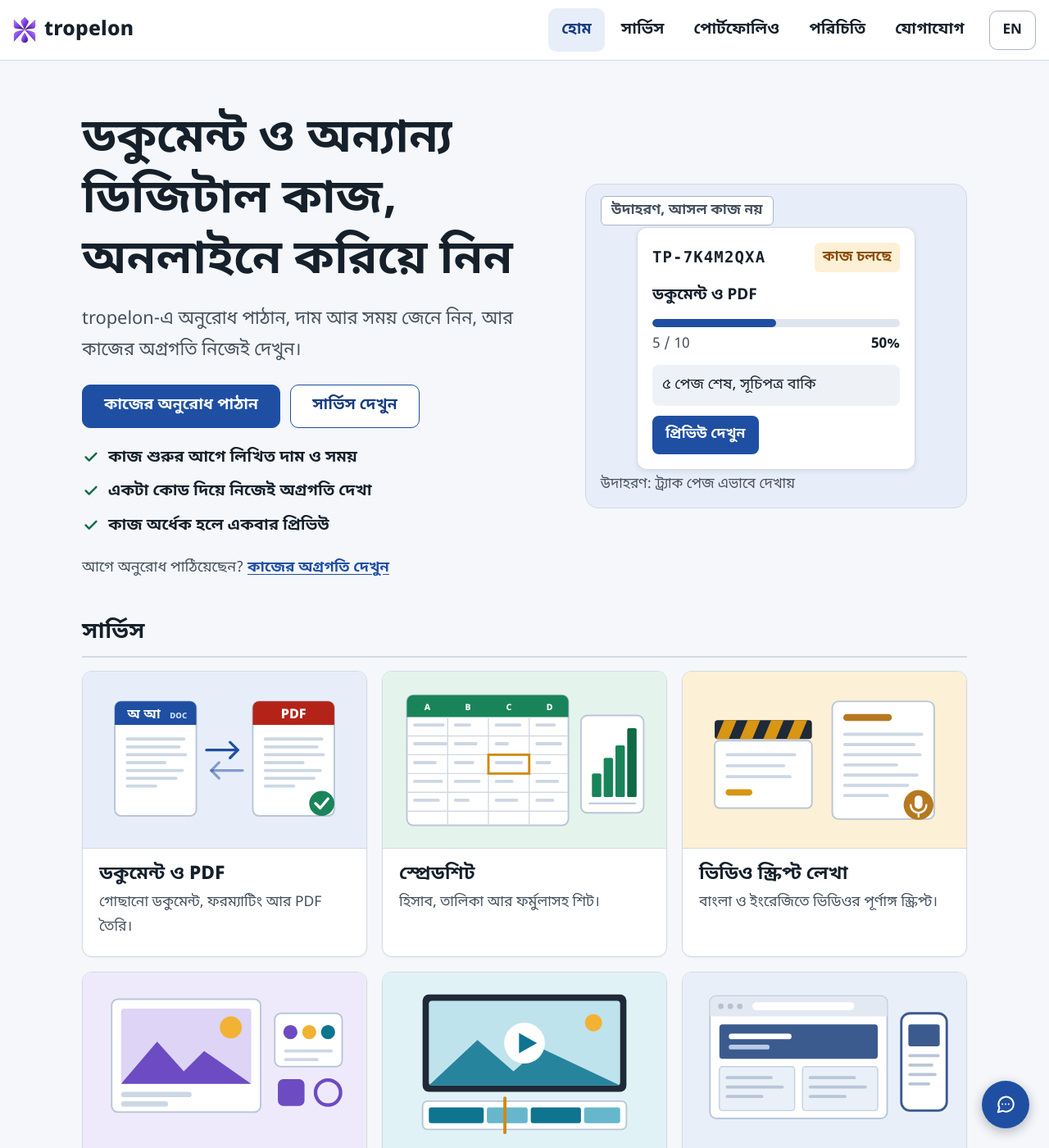
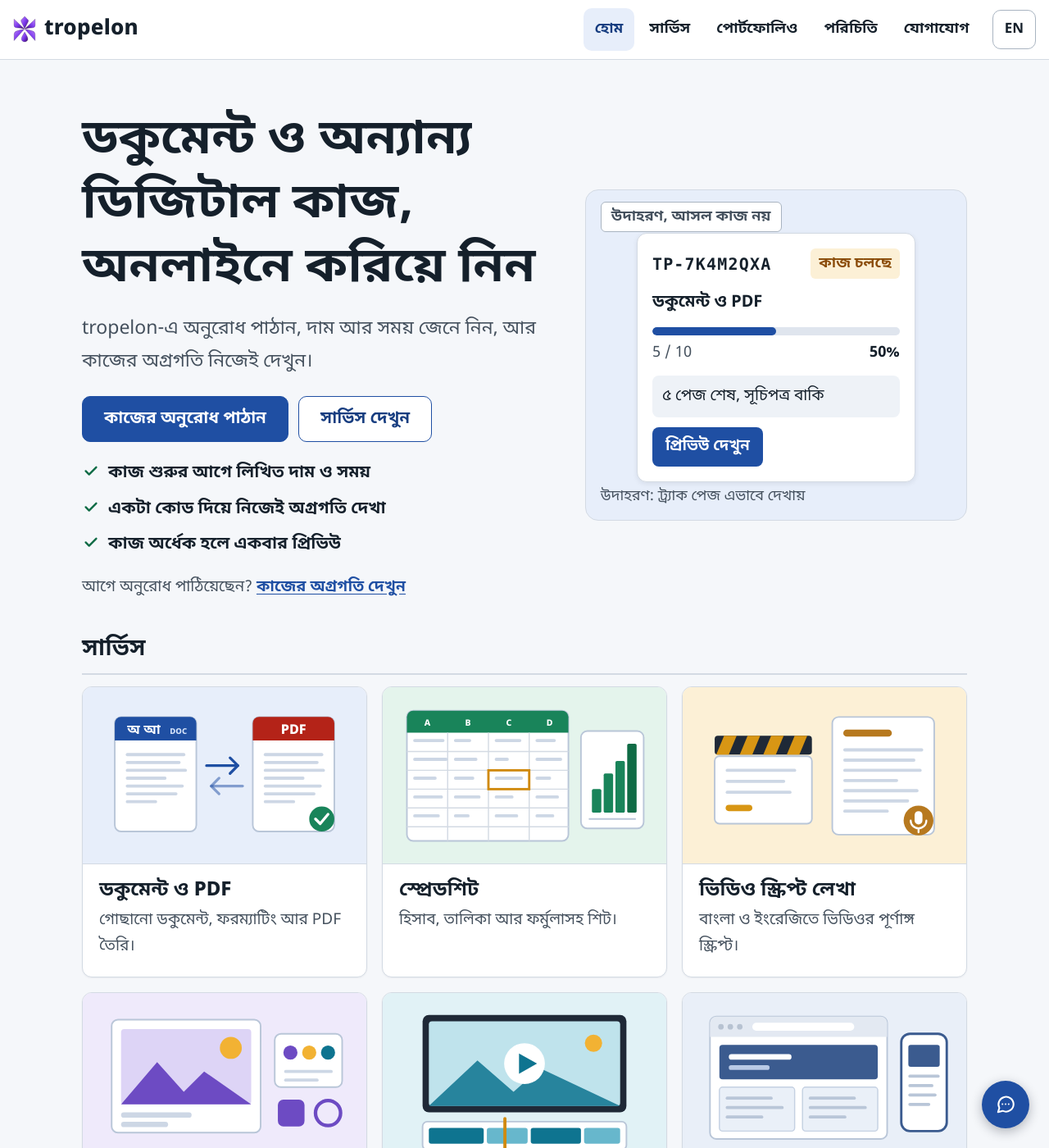
Before and after one commit to tropelon/Ponzile, a Jekyll site: the page built from index.html, in a window 1280 px wide and 1400 px high. Shown: the whole window at 82% size. Built offline with Jekyll 4.4.1, drawn with Linux system fonts in a browser that asks for light colours.

Commit message:
Update site.css

```diff
--- a/assets/site.css
+++ b/assets/site.css
@@ -11,8 +11,9 @@
   --r:12px;--nav-h:68px
 }
 *{box-sizing:border-box;margin:0}
-html{-webkit-text-size-adjust:100%;scroll-behavior:smooth;font-size:112.5%;color-scheme:light}
-@media (min-width:1000px){html{font-size:118.75%}}
+html{-webkit-text-size-adjust:100%;scroll-behavior:smooth;font-size:125%;color-scheme:light}
+html[data-fs="1"]{font-size:143.75%}
+html[data-fs="2"]{font-size:162.5%}
 html[lang=bn] .en,html[lang=en] .bn{display:none}
 body{min-height:100vh;color:var(--text);font:1rem/1.75 "Noto Sans Bengali","Noto Sans",system-ui,-apple-system,"Segoe UI",sans-serif;background:var(--bg);padding-bottom:calc(var(--nav-h) + env(safe-area-inset-bottom))}
 a{color:inherit;text-decoration:none}
@@ -20,14 +21,17 @@ img,video,iframe{max-width:100%}
 h1,h2,h3{line-height:1.35;font-weight:700;color:var(--text)}
 :focus-visible{outline:3px solid #f59e0b;outline-offset:2px;border-radius:4px}
 .container{width:min(1080px,100% - 32px);margin-inline:auto;padding:24px 0 48px}
+.container,.site-footer{overflow-wrap:break-word}
 
 /* হেডার */
 .site-header{position:sticky;top:0;z-index:20;display:flex;align-items:center;gap:14px;padding:10px 16px;background:#fff;border-bottom:1px solid var(--line)}
-.brand{display:flex;align-items:center;gap:10px;margin-right:auto}
+.brand{display:flex;align-items:center;gap:10px;margin-right:auto;min-height:48px}
 .brand img{display:block}
-.brand-name{font-weight:800;font-size:1.3rem;color:var(--text);letter-spacing:.2px}
-.lang-btn{font:inherit;font-size:.9rem;font-weight:700;color:var(--text);background:#fff;border:1.5px solid var(--line-strong);border-radius:10px;padding:8px 16px;min-height:44px;cursor:pointer}
-.lang-btn:hover{border-color:var(--primary);color:var(--primary)}
+.brand-name{font-weight:800;font-size:26px;line-height:1.2;color:var(--text);letter-spacing:.2px}
+.lang-btn,.fs-btn{font:inherit;font-size:17px;font-weight:700;line-height:1.2;color:var(--text);background:#fff;border:1.5px solid var(--line-strong);border-radius:10px;padding:8px 14px;min-height:48px;min-width:48px;cursor:pointer}
+.lang-btn:hover,.fs-btn:hover{border-color:var(--primary);color:var(--primary)}
+.fs-btn{padding:8px 10px;font-size:19px}
+.site-header .fs-btn+.lang-btn{margin-left:-6px}
 
 /* নেভিগেশন */
 .nav a{display:flex;align-items:center;justify-content:center;color:var(--muted);transition:color .15s}
@@ -35,13 +39,13 @@ h1,h2,h3{line-height:1.35;font-weight:700;color:var(--text)}
 .nav a.active{color:var(--primary)}
 .nav-top{display:none}
 .nav-bottom{position:fixed;left:0;right:0;bottom:0;z-index:30;display:grid;grid-template-columns:repeat(5,1fr);height:calc(var(--nav-h) + env(safe-area-inset-bottom));padding-bottom:env(safe-area-inset-bottom);background:#fff;border-top:1px solid var(--line)}
-.nav-bottom a{flex-direction:column;gap:2px;font-size:.84rem;font-weight:600;line-height:1.3;position:relative;text-align:center}
+.nav-bottom a{flex-direction:column;gap:2px;font-size:16px;font-weight:600;line-height:1.3;position:relative;text-align:center}
 .nav-bottom a.active::before{content:"";position:absolute;top:-1px;width:34px;height:3px;border-radius:0 0 3px 3px;background:var(--primary)}
 @media (min-width:768px){
   .nav-bottom{display:none}
   body{padding-bottom:0}
   .nav-top{display:flex;gap:4px}
-  .nav-top a{gap:8px;padding:10px 16px;border-radius:10px;font-size:1rem;font-weight:600;color:var(--text)}
+  .nav-top a{gap:8px;padding:10px 14px;border-radius:10px;font-size:18px;font-weight:600;color:var(--text)}
   .nav-top svg{display:none}
   .nav-top a:hover{background:var(--soft)}
   .nav-top a.active{background:var(--primary-tint);color:var(--primary-dark)}
@@ -49,17 +53,17 @@ h1,h2,h3{line-height:1.35;font-weight:700;color:var(--text)}
 
 /* হিরো, বাটন, কার্ড */
 .hero{padding:40px 0 24px}
-.hero h1{font-size:clamp(2rem,6vw,3rem);font-weight:800;line-height:1.3}
+.hero h1{font-size:clamp(1.55rem,6vw,2.6rem);font-weight:800;line-height:1.3}
 .grad-text{color:var(--primary)}
 .lead{color:var(--muted);font-size:1.15rem;max-width:56ch;margin-top:12px;line-height:1.75}
 .actions{display:flex;flex-wrap:wrap;gap:12px;margin-top:22px}
-.btn{display:inline-flex;align-items:center;justify-content:center;gap:8px;font:inherit;font-weight:700;font-size:1rem;color:var(--primary-dark);padding:12px 26px;min-height:52px;border-radius:10px;border:1.5px solid var(--primary);background:#fff;cursor:pointer;text-align:center;line-height:1.4}
+.btn{display:inline-flex;align-items:center;justify-content:center;gap:8px;font:inherit;font-weight:700;font-size:1rem;color:var(--primary-dark);padding:12px 26px;min-height:56px;border-radius:10px;border:1.5px solid var(--primary);background:#fff;cursor:pointer;text-align:center;line-height:1.4}
 .btn:hover{background:var(--primary-tint)}
 .btn-primary{background:var(--primary);border-color:var(--primary);color:var(--on-primary)}
 .btn-primary:hover{background:var(--primary-dark);border-color:var(--primary-dark)}
 .btn:active{transform:scale(.98)}
 .btn[disabled]{opacity:.55;cursor:not-allowed}
-.section-title{font-size:1.45rem;margin:38px 0 16px;padding-bottom:10px;border-bottom:2px solid var(--line);font-weight:800}
+.section-title{font-size:1.4rem;margin:34px 0 14px;padding-bottom:10px;border-bottom:2px solid var(--line);font-weight:800}
 .grid{display:grid;gap:16px;grid-template-columns:repeat(auto-fill,minmax(270px,1fr))}
 .card{display:block;background:var(--card);border:1px solid var(--line);border-radius:var(--r);padding:20px;box-shadow:0 1px 2px rgba(16,24,40,.05);transition:border-color .15s}
 .card:hover{border-color:var(--line-strong)}
@@ -67,7 +71,7 @@ h1,h2,h3{line-height:1.35;font-weight:700;color:var(--text)}
 .post-card img{display:block;width:100%;aspect-ratio:16/9;object-fit:cover;background:var(--soft)}
 .post-card .body{padding:18px}
 .post-card h3{font-size:1.15rem;font-weight:800}
-.meta{color:var(--muted);font-size:.92rem;line-height:1.7}
+.meta{color:var(--muted);font-size:.95rem;line-height:1.7}
 a.meta{display:inline-block;padding:10px 0;min-height:44px}
 .tag{display:inline-block;font-size:.9rem;font-weight:600;padding:3px 12px;margin:0 6px 6px 0;border-radius:6px;background:var(--primary-tint);color:var(--primary-dark)}
 
@@ -88,7 +92,7 @@ input,select,textarea{width:100%;font:inherit;font-size:1rem;color:var(--text);b
 input:focus,select:focus,textarea:focus{border-color:var(--primary);box-shadow:0 0 0 3px var(--primary-tint)}
 input::placeholder,textarea::placeholder{color:#6b7683}
 select option{background:#fff;color:var(--text)}
-input[type=checkbox],input[type=radio]{width:22px;height:22px;min-height:0;padding:0;accent-color:var(--primary);flex:none}
+input[type=checkbox],input[type=radio]{width:26px;height:26px;min-height:0;padding:0;accent-color:var(--primary);flex:none}
 .row{display:grid;gap:12px;grid-template-columns:1fr 1fr}
 
 /* ফুটার */
@@ -117,3 +121,29 @@ input[type=checkbox],input[type=radio]{width:22px;height:22px;min-height:0;paddi
 .post-body pre{margin:0 0 1.2em;padding:14px 16px;overflow-x:auto;border:1px solid var(--line);border-radius:10px;background:var(--soft);line-height:1.55}
 .post-body pre code{padding:0;background:none;font-size:.9rem}
 .post-body blockquote p:last-child{margin-bottom:0}
+
+/* ৩ ধাপ: সব পেজে একই রকম, ছোট করে বোঝানোর জন্য */
+.how3{counter-reset:h;display:grid;gap:12px;grid-template-columns:1fr;margin:0;padding:0;list-style:none}
+.how3 li{counter-increment:h;display:grid;grid-template-columns:44px 1fr;gap:4px 14px;align-items:start;background:#fff;border:1px solid var(--line);border-radius:var(--r);padding:16px;box-shadow:0 1px 2px rgba(16,24,40,.05)}
+.how3 li::before{content:counter(h);grid-row:1 / span 2;display:grid;place-items:center;width:44px;height:44px;border-radius:50%;background:var(--primary);color:var(--on-primary);font-weight:800;font-size:1.1rem}
+.how3 b{display:block;font-size:1.1rem;line-height:1.4}
+.how3 span.t{color:var(--muted);font-size:.95rem;line-height:1.6}
+@media (min-width:820px){.how3{grid-template-columns:repeat(3,1fr)}}
+
+/* “বিস্তারিত” ভাঁজ: দরকার হলে খুলে পড়বেন */
+details.more{background:#fff;border:1px solid var(--line);border-radius:var(--r);margin-top:14px}
+details.more>summary{list-style:none;cursor:pointer;display:flex;align-items:center;justify-content:space-between;gap:12px;padding:14px 18px;min-height:56px;font-weight:700;font-size:1.05rem;line-height:1.4;color:var(--primary-dark)}
+details.more>summary::-webkit-details-marker{display:none}
+details.more>summary::after{content:"+";flex:none;display:grid;place-items:center;width:34px;height:34px;border-radius:50%;background:var(--primary-tint);font-size:1.5rem;line-height:1;font-weight:500}
+details.more[open]>summary::after{content:"\2212"}
+details.more>.more-body{padding:2px 18px 18px;color:var(--text)}
+details.more>.more-body p,details.more>.more-body ul,details.more>.more-body ol{margin:0 0 .8em}
+details.more>.more-body ul,details.more>.more-body ol{padding-left:1.3em}
+details.more>.more-body li{margin:.35em 0}
+details.more>.more-body a{color:var(--primary);text-decoration:underline;text-underline-offset:3px;font-weight:600}
+
+/* পেজের মাথায় এক-দুই লাইনের সারকথা */
+.sum{margin:18px 0 0;padding:16px 18px;border-radius:var(--r);border:1px solid var(--cta-border);background:var(--primary-tint);font-size:1.05rem;line-height:1.7;font-weight:600;color:var(--text)}
+.sum a{color:var(--primary-dark);text-decoration:underline;text-underline-offset:3px}
+
+.stack>*,.container>*{min-width:0}
```
